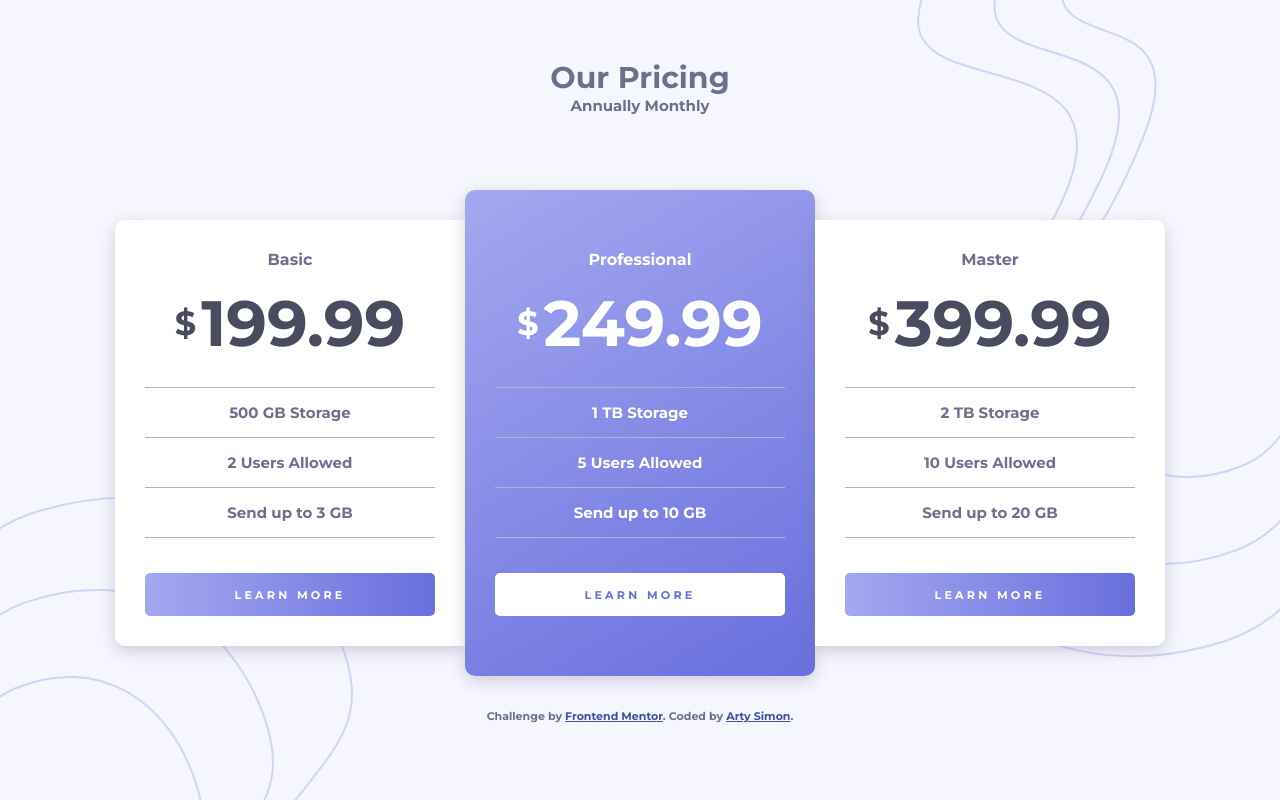
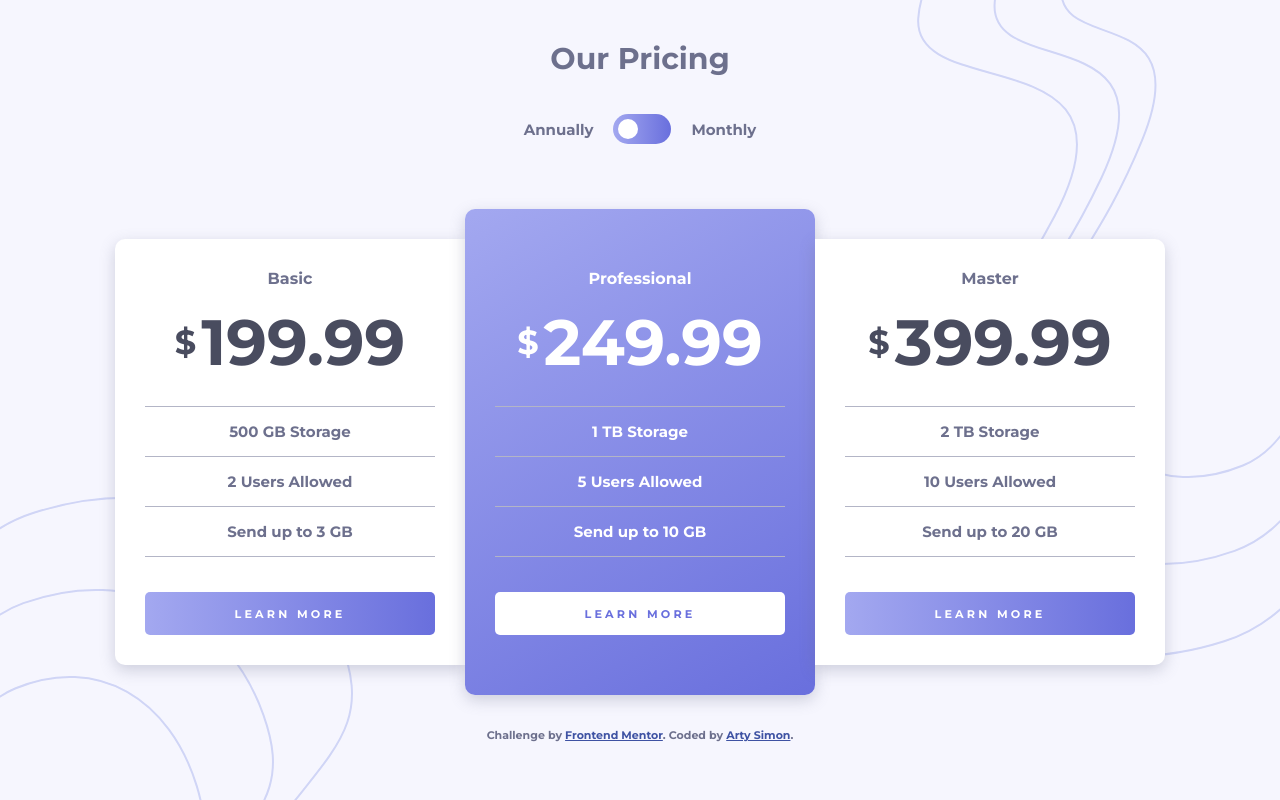
Before and after one commit to artimys/pricing-component-with-toggle, a plain HTML site: page index.html in a window 1280 px wide. Drawn offline with Linux system fonts and the light colour scheme.

Commit message:
Add toggle

```diff
--- a/css/main.scss
+++ b/css/main.scss
@@ -91,11 +91,12 @@ COMPONENTS
         text-transform: uppercase;
         &:hover {
             cursor: pointer;
+        }
+        &:active {
             background: none;
             border: 1px solid $dark-grayish-blue;
             background-color: transparent;
             color: $dark-purple;
-
         }
     }
 }
@@ -113,7 +114,7 @@ COMPONENTS
         background: none;
         background-color: #fff;
         color: $dark-purple;
-        &:hover {
+        &:active {
             border: 1px solid #fff;
             background-color: transparent;
             color: $white-text;
@@ -122,6 +123,61 @@ COMPONENTS
 }
 
 
+// ----------- Toggle switch---------------------------
+// To modify toggle size,
+// please only update the $circle-size variable
+$circle-size: 20px;
+$toggle-button-width: ($circle-size * 2) + 18px;
+$toggle-button-padding: 5px;
+$circle-translate: $toggle-button-width - $circle-size - ($toggle-button-padding * 2);
+
+.toggle-switch {
+    margin-top: 2.5em;
+    display: flex;
+    align-items: center;
+    column-gap: 20px;
+    // color: $grayish-blue;
+
+    // Real checkbox hidden
+    &__checkbox {
+        visibility: hidden;
+        position: absolute;
+        top: -50px;
+
+        &:checked {
+            // ~ selector looks at sibling selector
+            // then descend to circle element to style
+            ~ .toggle-switch__button {
+                .toggle-switch__circle {
+                    transform: translate($circle-translate);
+                }
+           }
+        }
+    }
+    &__button {
+        display: inline-block;
+        border-radius: 50px;
+        width: $toggle-button-width;
+        padding: $toggle-button-padding;
+        background-image: $primary-gradient;
+        cursor: pointer;
+    }
+     &__circle {
+        display: block;
+        background-color: #fff;
+        border-radius: 50%;
+        width: $circle-size;
+        height: $circle-size;
+        transform: translate(0);
+        transition: transform 0.5s ease;
+    }
+    &:active {
+        .toggle-switch__button {
+            opacity: 0.6;
+            // background-image: $rainbow-toggle;
+        }
+    }
+}
 
 
 /*==========
@@ -135,6 +191,9 @@ header, main {
 
 header {
     margin: 4em 0 5em;
+    display: inline-flex;
+    align-items: center;
+    flex-direction: column;
 }
 
 main {
@@ -151,7 +210,7 @@ DESKTOP
 
 @media only screen and (min-width: 1100px) {
     header {
-        margin: 1em 0 5em;
+        margin: 1em 0 4.3em;
     }
 
     main {
--- a/index.html
+++ b/index.html
@@ -19,8 +19,14 @@
   <header>
     <h1>Our Pricing</h1>
 
-  Annually
-  Monthly
+    <div class="toggle-switch">
+      <span class="toggle-switch__label">Annually</span>
+      <input type="checkbox" id="checkbox" name="checkbox" value="checkbox" class="toggle-switch__checkbox">
+      <label for="checkbox" class="toggle-switch__button">
+        <span class="toggle-switch__circle"></span>
+      </label>
+      <span class="toggle-switch__label">Monthly</span>
+    </div>
   </header>
 
   <main>
```
Also changed, not shown: css/main.css, 1 other file.
